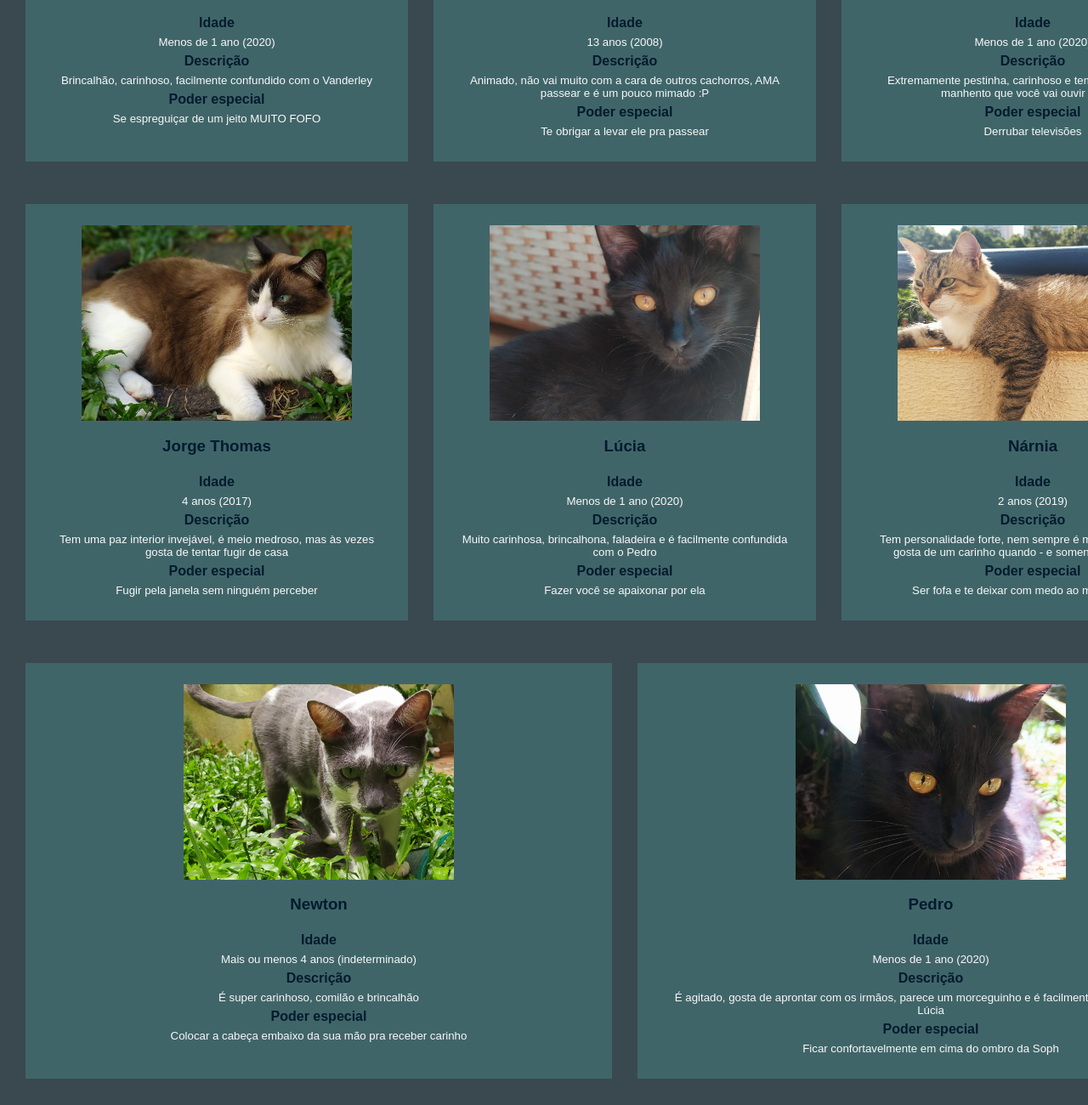
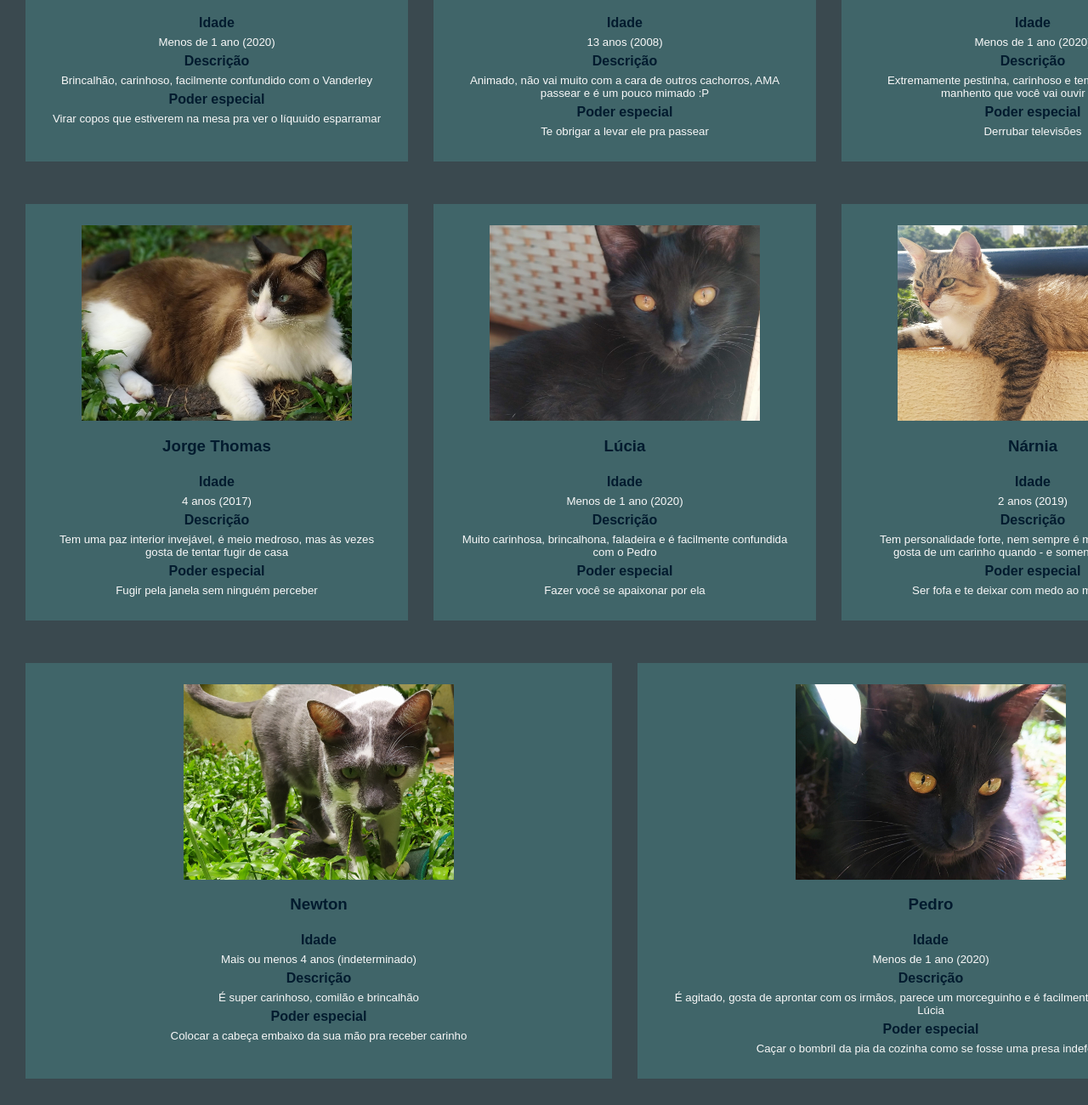
Before and after one commit to sophi011/sophi011.github.io, a plain HTML site: page index.html in a window 1280 px wide. Shown: the part 480-1780 px from the top of the page at 85% size. Drawn offline with Linux system fonts and the light colour scheme.

Commit message:
text changes

```diff
--- a/index.html
+++ b/index.html
@@ -26,7 +26,8 @@
                             <h4>Descrição</h4>
                             <h5>Brincalhão, carinhoso, facilmente confundido com o Vanderley</h5>
                             <h4>Poder especial</h4>
-                            <h5>Se espreguiçar de um jeito MUITO FOFO</h5>
+                            <h5>Virar copos que estiverem na mesa pra ver o líquuido esparramar
+                            </h5>
                         </div>
                         <div class="item">
                             <img src="images/dog.jpg" width="318" height="230">
@@ -105,7 +106,7 @@
                             <h5>É agitado, gosta de aprontar com os irmãos, parece
                                 um morceguinho e é facilmente confundido com a Lúcia</h5>
                             <h4>Poder especial</h4>
-                            <h5>Ficar confortavelmente em cima do ombro da Soph</h5>
+                            <h5>Caçar o bombril da pia da cozinha como se fosse uma presa indefesa</h5>
                         </div>
                     </div>
                     <div class="row-2">
```
